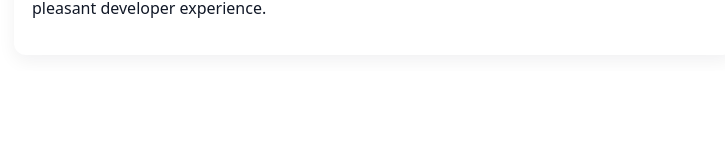
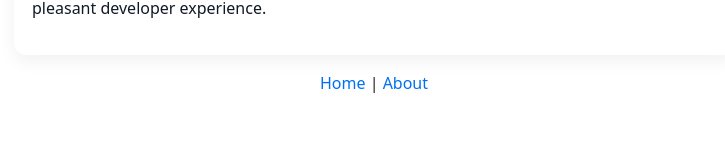
Before and after one commit to mayurkode7/Tools, a Next.js app in the folder tools-app/: page /about in a window 1280 px wide. Shown: the part 140-300 px from the top of the page, without its empty margins (266-991 px from the left). Built offline with nearby package versions, Linux system fonts and the light colour scheme.

Commit message:
Add footer with navigation links to About page

```diff
--- a/tools-app/src/app/about/page.js
+++ b/tools-app/src/app/about/page.js
@@ -1,3 +1,5 @@
+import Link from "next/link";
+
 export const metadata = {
     title: 'About — Tools App',
     description: 'About page for Tools App: learn about the project, goals, and contributors.',
@@ -5,6 +7,7 @@ export const metadata = {
 
 export default function AboutPage() {
     return (
+        <>
         <main
             style={{
                 display: 'flex',
@@ -40,5 +43,10 @@ export default function AboutPage() {
                 </p>
             </div>
         </main>
+         <footer style={ {  textAlign: 'center' }}>
+            <Link href={"/"} style={ { color: '#0070f3', textDecoration: 'none' }}>Home</Link> | <Link href={"/about"} style={{ color: '#0070f3', textDecoration: 'none' }}>About</Link>
+        </footer>
+
+        </>
     );
 }
```
